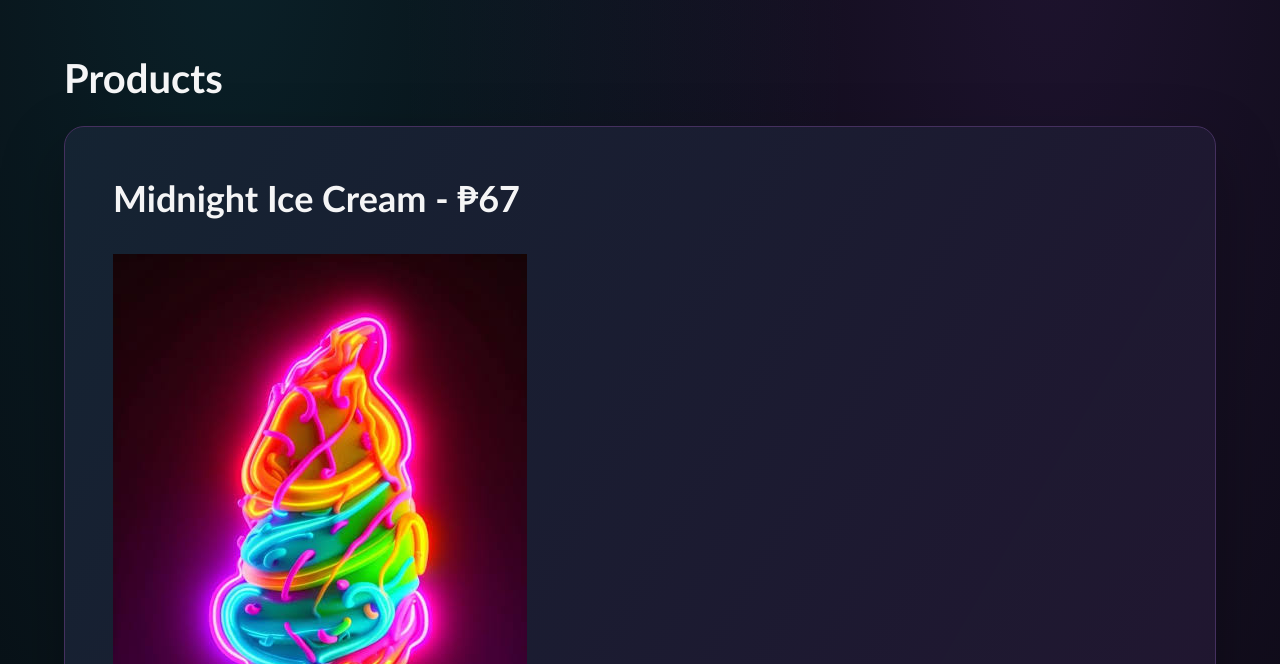
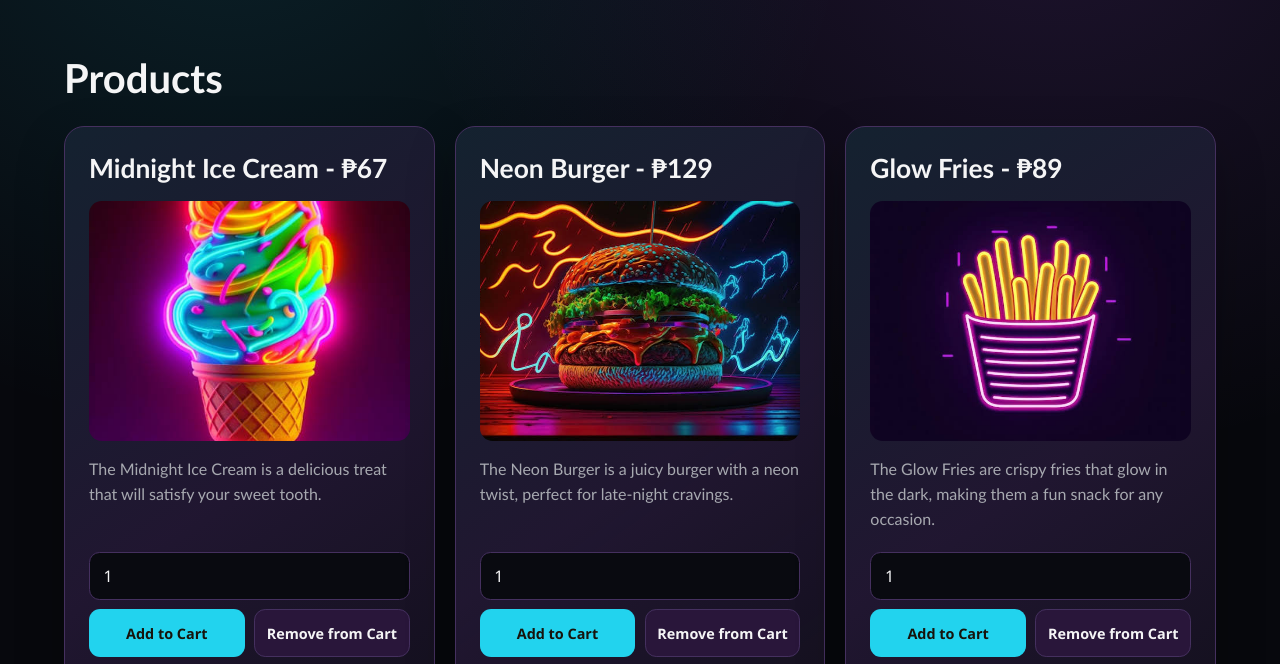
Before and after one commit to Deathskull12292/New-SIDLACAN--ELJOUR-JOHN-F, a plain HTML site: page Kiosk/Products.html in a window 1280 px wide. Shown: the part 114-778 px from the top of the page. Drawn offline with Linux system fonts and the light colour scheme; files whose address does not match are found by name.

Commit message:
V1.16.01

```diff
--- a/Kiosk/Products.css
+++ b/Kiosk/Products.css
@@ -64,53 +64,84 @@ body > h1 {
     font-size: clamp(1.8rem, 5vw, 2.5rem);
 }
 
+.product-grid {
+    width: min(100%, 76rem);
+    margin: 0 auto;
+    display: grid;
+    grid-template-columns: repeat(auto-fit, minmax(min(100%, 17rem), 1fr));
+    align-items: stretch;
+    gap: 1.25rem;
+}
+
 .product-card {
-    width: min(100%, 76rem);
-    min-height: 20rem;
-    margin: 0 auto;
-    padding: clamp(1.5rem, 5vw, 3rem);
+    min-width: 0;
+    padding: 1.5rem;
     display: flex;
-    align-items: center;
+    flex-direction: column;
     border: 1px solid var(--color-border);
     border-radius: 1.25rem;
     background:
-        linear-gradient(120deg, rgb(34 211 238 / 10%), rgb(168 85 247 / 9%) 55%, transparent),
+        linear-gradient(145deg, rgb(34 211 238 / 9%), rgb(168 85 247 / 9%) 55%, transparent),
         var(--color-panel);
-    box-shadow: 0 1.5rem 4rem rgb(0 0 0 / 28%);
-}
-
-.product-card > div {
-    width: 100%;
+    box-shadow: 0 1.25rem 3rem rgb(0 0 0 / 25%);
 }
 
 .product-card h2 {
-    margin: 0 0 2rem;
-    font-size: clamp(1.5rem, 4vw, 2.25rem);
+    margin: 0 0 1rem;
+    font-size: clamp(1.25rem, 2.5vw, 1.65rem);
     line-height: 1.3;
 }
 
-#IceCreamQty {
-    width: min(100%, 10rem);
-    min-height: 3.5rem;
-    margin: 0 0 1rem;
-    padding: 0.75rem 1rem;
+.product-image {
+    width: 100%;
+    height: clamp(11rem, 22vw, 15rem);
+    border-radius: 0.8rem;
+    object-fit: cover;
+}
+
+.product-description {
+    flex: 1;
+    margin: 1rem 0 1.25rem;
+    color: var(--color-muted);
+    line-height: 1.55;
+}
+
+.product-actions {
+    display: grid;
+    grid-template-columns: repeat(2, minmax(0, 1fr));
+    gap: 0.6rem;
+}
+
+.product-actions input {
+    grid-column: 1 / -1;
+    width: 100%;
+    min-height: 3rem;
+    padding: 0.65rem 0.85rem;
     border: 1px solid var(--color-border);
     border-radius: 0.65rem;
     background: #090a10;
     color: var(--color-text);
     font: inherit;
-    font-size: 1.1rem;
+    font-size: 1rem;
 }
 
-#IceCreamQty:focus-visible {
+.product-actions input:focus-visible {
     outline: 3px solid var(--color-accent);
     outline-offset: 2px;
 }
 
+.product-actions button {
+    width: 100%;
+    min-width: 0;
+    min-height: 3rem;
+    margin: 0;
+    padding: 0.65rem;
+    font-size: 0.9rem;
+}
+
 button {
-    min-height: 3.5rem;
-    margin: 0.4rem 0.45rem 0.4rem 0;
-    padding: 0.85rem 1.25rem;
+    min-height: 3rem;
+    padding: 0.75rem 1rem;
     border: 1px solid transparent;
     border-radius: 0.7rem;
     background: var(--color-accent);
@@ -132,14 +163,18 @@ button:focus-visible {
 }
 
 #removeIceCream,
-#ViewCartBtn {
+#removeNeonBurger,
+#removeGlowFries,
+.view-cart-btn {
     border-color: var(--color-border);
     background: #29163a;
     color: var(--color-text);
 }
 
 #removeIceCream:hover,
-#ViewCartBtn:hover {
+#removeNeonBurger:hover,
+#removeGlowFries:hover,
+.view-cart-btn:hover {
     background: #3a2052;
 }
 
@@ -148,13 +183,16 @@ button:focus-visible {
         margin-bottom: 2.5rem;
     }
 
-    .product-card {
-        min-height: auto;
+    .product-grid {
+        grid-template-columns: 1fr;
     }
 
-    .product-card button {
-        width: 100%;
-        margin: 0.35rem 0;
+    .product-card {
+        padding: 1.25rem;
+    }
+
+    .product-actions {
+        grid-template-columns: 1fr;
     }
 }
 
--- a/Kiosk/Products.html
+++ b/Kiosk/Products.html
@@ -15,34 +15,42 @@
         </header>
 
         <h1>Products</h1>
-        <div class="product-card">
-            <div>
-
-            <h2>Midnight Ice Cream - ₱67 </h2>
-            <img src="C:\Users\LMI\Desktop\Grade 11\11 - IT ARIES\SIDLACAN, ELJOUR JOHN F\Kiosk\Assets\Midnight Ice Cream.jpg" alt="Midnight Ice Cream" class="product-image">
-
-            <input id="IceCreamQty" type="number" step="1" min="1" value="1">
+        <div class="product-grid">
+            <article class="product-card">
+                <h2>Midnight Ice Cream - ₱67</h2>
+                <img src="Assets/Midnight Ice Cream.jpg" alt="Midnight Ice Cream" class="product-image">
+                <p class="product-description">The Midnight Ice Cream is a delicious treat that will satisfy your sweet tooth.</p>
+                <div class="product-actions">
+                    <input id="IceCreamQty" type="number" step="1" min="1" value="1" aria-label="Midnight Ice Cream quantity">
                     <button id="addIceCream">Add to Cart</button>
                     <button id="removeIceCream">Remove from Cart</button>
-            <button type="button" onclick="document.location='Cart.html'" id="ViewCartBtn">View Cart</button>
-            <h3>The Midnight Ice Cream is a delicious treat that will satisfy your sweet tooth.</h3>
+                    <button type="button" onclick="document.location='Cart.html'" class="view-cart-btn">View Cart</button>
+                </div>
+            </article>
 
+            <article class="product-card">
                 <h2>Neon Burger - ₱129</h2>
-            <img src="C:\Users\LMI\Desktop\Grade 11\11 - IT ARIES\SIDLACAN, ELJOUR JOHN F\Kiosk\Assets\Neon Burger.jpg" alt="Neon Burger" class="product-image">
-            <input id="NeonBurgerQty" type="number" step="1" min="1" value="1">
+                <img src="Assets/Neon Burger.jpg" alt="Neon Burger" class="product-image">
+                <p class="product-description">The Neon Burger is a juicy burger with a neon twist, perfect for late-night cravings.</p>
+                <div class="product-actions">
+                    <input id="NeonBurgerQty" type="number" step="1" min="1" value="1" aria-label="Neon Burger quantity">
                     <button id="addNeonBurger">Add to Cart</button>
                     <button id="removeNeonBurger">Remove from Cart</button>
-            <button type="button" onclick="document.location='Cart.html'" id="ViewCartBtn">View Cart</button>
-            <h3>The Neon Burger is a juicy burger with a neon twist, perfect for late-night cravings.</h3>
+                    <button type="button" onclick="document.location='Cart.html'" class="view-cart-btn">View Cart</button>
+                </div>
+            </article>
 
+            <article class="product-card">
                 <h2>Glow Fries - ₱89</h2>
-            <img src="C:\Users\LMI\Desktop\Grade 11\11 - IT ARIES\SIDLACAN, ELJOUR JOHN F\Kiosk\Assets\Glow Fries.jpg" alt="Glow Fries" class="product-image">
-            <input id="GlowFriesQty" type="number" step="1" min="1" value="1">
+                <img src="Assets/Glow Fries.jpg" alt="Glow Fries" class="product-image">
+                <p class="product-description">The Glow Fries are crispy fries that glow in the dark, making them a fun snack for any occasion.</p>
+                <div class="product-actions">
+                    <input id="GlowFriesQty" type="number" step="1" min="1" value="1" aria-label="Glow Fries quantity">
                     <button id="addGlowFries">Add to Cart</button>
                     <button id="removeGlowFries">Remove from Cart</button>
-            <button type="button" onclick="document.location='Cart.html'" id="ViewCartBtn">View Cart</button>
-            <h3>The Glow Fries are crispy fries that glow in the dark, making them a fun snack for any occasion.</h3>
+                    <button type="button" onclick="document.location='Cart.html'" class="view-cart-btn">View Cart</button>
                 </div>
+            </article>
         </div>
 
 <script>
@@ -52,6 +60,7 @@ document.getElementById("addIceCream").addEventListener("click", function() {
     localStorage.setItem("qnty", currentQty + iceCreamQty);
     alert(iceCreamQty + " Midnight Ice Cream(s) added to cart.");
 });
+
 
 document.getElementById("removeIceCream").addEventListener("click", function() {
     let iceCreamQty = parseInt(document.getElementById("IceCreamQty").value);
@@ -83,6 +92,7 @@ document.getElementById("addGlowFries").addEventListener("click", function() {
     alert(glowFriesQty + " Glow Fries(s) added to cart.");
 });
 
+
 document.getElementById("removeGlowFries").addEventListener("click", function() {
     let glowFriesQty = parseInt(document.getElementById("GlowFriesQty").value);
     let currentQty = parseInt(localStorage.getItem("qnty")) || 0;
@@ -90,6 +100,15 @@ document.getElementById("removeGlowFries").addEventListener("click", function()
     localStorage.setItem("qnty", newQty);
     alert(glowFriesQty + " Glow Fries(s) removed from cart.");
 });
+const quantity = [
+    { id: "addIceCream", qtyInputId: "IceCreamQty", productName: "Midnight Ice Cream" },
+    { id: "removeIceCream", qtyInputId: "IceCreamQty", productName: "Midnight Ice Cream" },
+    { id: "addNeonBurger", qtyInputId: "NeonBurgerQty", productName: "Neon Burger" },
+    { id: "removeNeonBurger", qtyInputId: "NeonBurgerQty", productName: "Neon Burger" },
+    { id: "addGlowFries", qtyInputId: "GlowFriesQty", productName: "Glow Fries" },
+    { id: "removeGlowFries", qtyInputId: "GlowFriesQty", productName: "Glow Fries" }
+
+];
 
 </script>
 
```
Also changed, not shown: Kiosk/Cart.html (+2 -2 lines), Kiosk/Payment.html (+6 -3 lines). Lines whose indentation alone changed are shown as unchanged.
